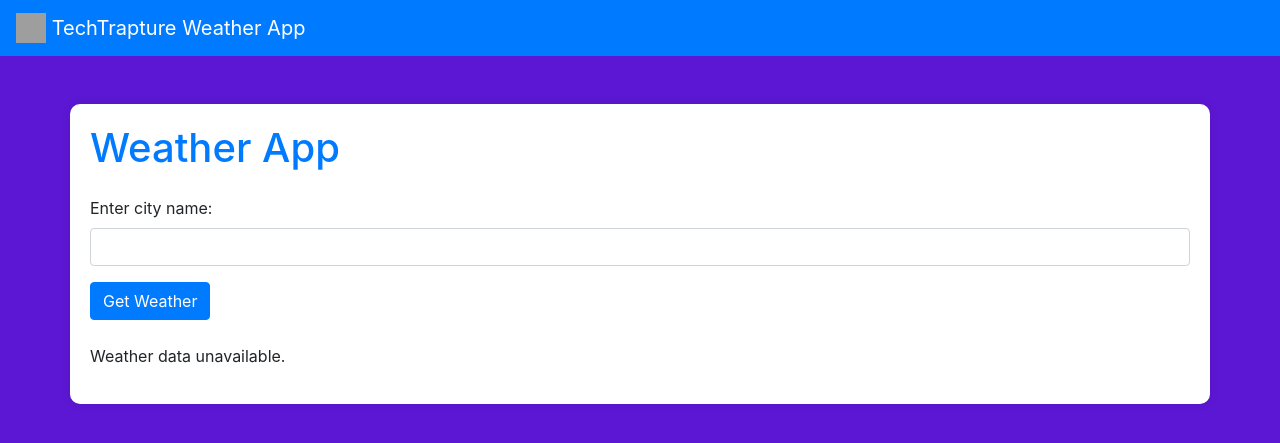
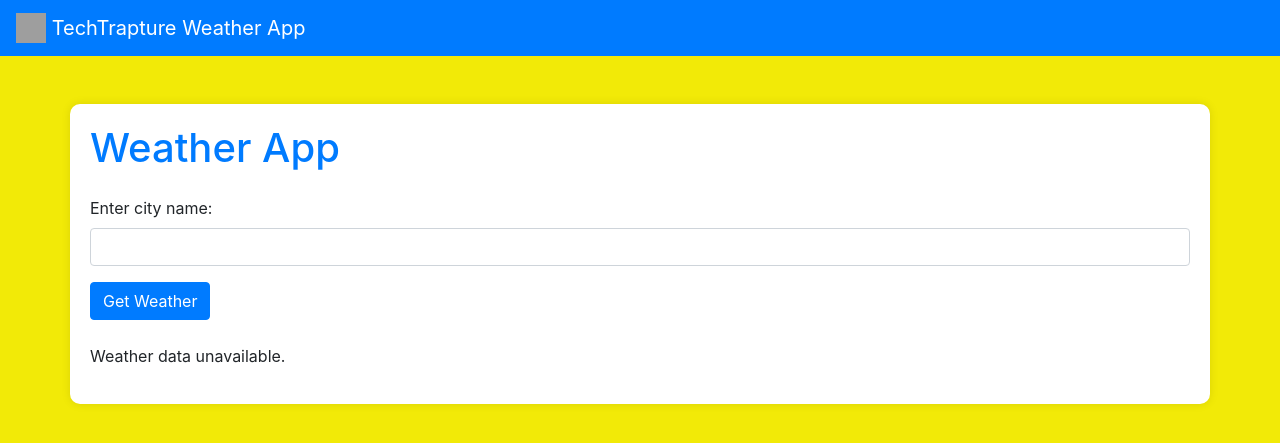
Before and after one commit to xyziie/weather-app, a Python web app: template templates/index.html in a window 1280 px wide. Shown: the top 443 px of the page. Run offline with Jinja, Linux system fonts and the light colour scheme; the template is opened without the code that fills it, so the values that code supplies are empty; some libraries are stand-ins or nearby versions; grey boxes are pictures that could not be loaded.

Commit message:
bg colour updates

```diff
--- a/templates/index.html
+++ b/templates/index.html
@@ -7,7 +7,7 @@
     <link rel="stylesheet" href="https://stackpath.bootstrapcdn.com/bootstrap/4.5.0/css/bootstrap.min.css">
     <style>
         body {
-            background-color: #5c17d4; /* Light gray background color */
+            background-color: #f2ea07; /* Light gray background color */
         }
 
         .container {
```
